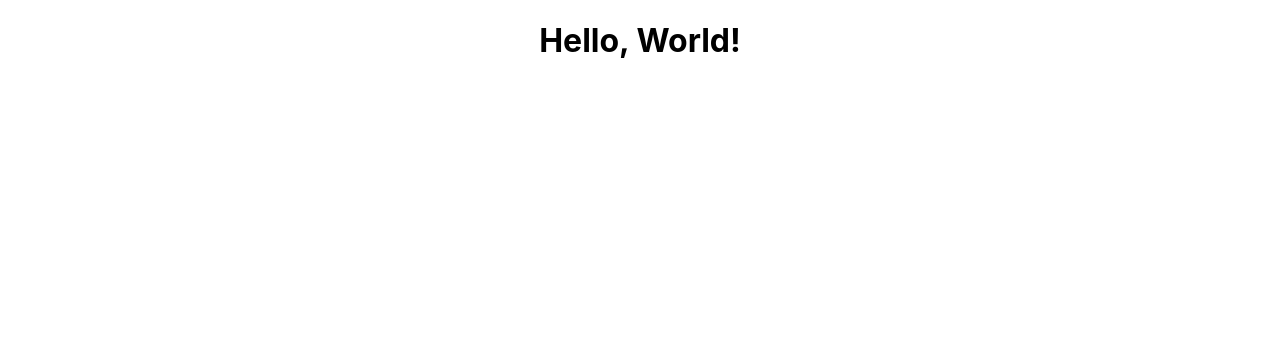
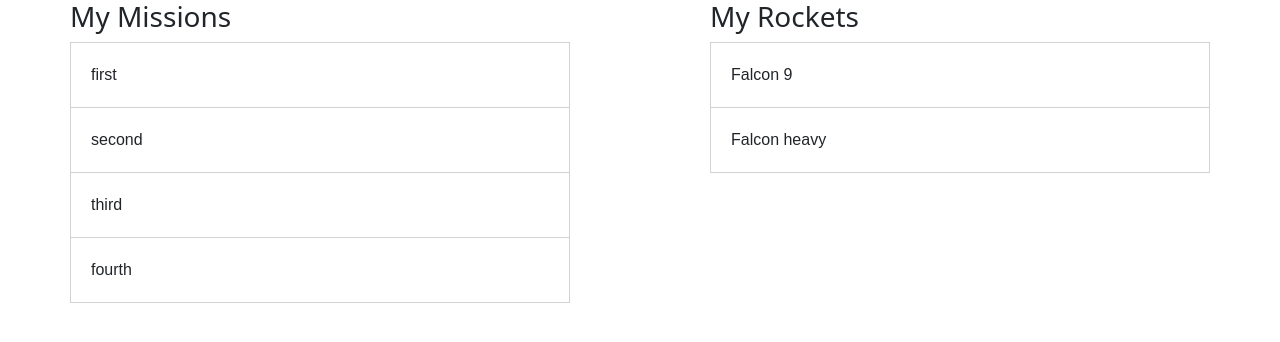
Before and after one commit to yonas44/space-travelers-hub, a React (Create React App) app: page /profile in a window 1280 px wide. Shown: the top 342 px of the page. Built offline with nearby package versions, Linux system fonts and the light colour scheme.

Commit message:
Add profile component

```diff
--- a/package.json
+++ b/package.json
@@ -3,13 +3,17 @@
   "version": "0.1.0",
   "private": true,
   "dependencies": {
+    "@reduxjs/toolkit": "^1.9.1",
     "@testing-library/jest-dom": "^5.16.5",
     "@testing-library/react": "^13.4.0",
     "@testing-library/user-event": "^13.5.0",
+    "bootstrap": "^5.2.3",
     "react": "^18.2.0",
+    "react-bootstrap": "^2.7.0",
     "react-dom": "^18.2.0",
     "react-redux": "^8.0.5",
     "react-router": "^6.5.0",
+    "react-router-dom": "^6.5.0",
     "react-scripts": "5.0.1",
     "redux-logger": "^3.0.6",
     "web-vitals": "^2.1.4"
--- a/src/App.css
+++ b/src/App.css
@@ -1,39 +1,5 @@
-.App {
-  text-align: center;
+* {
+  margin: 0;
+  padding: 0;
+  box-sizing: border-box;
 }
-
-.App-logo {
-  height: 40vmin;
-  pointer-events: none;
-}
-
-@media (prefers-reduced-motion: no-preference) {
-  .App-logo {
-    animation: App-logo-spin infinite 20s linear;
-  }
-}
-
-.App-header {
-  background-color: #282c34;
-  min-height: 100vh;
-  display: flex;
-  flex-direction: column;
-  align-items: center;
-  justify-content: center;
-  font-size: calc(10px + 2vmin);
-  color: white;
-}
-
-.App-link {
-  color: #61dafb;
-}
-
-@keyframes App-logo-spin {
-  from {
-    transform: rotate(0deg);
-  }
-
-  to {
-    transform: rotate(360deg);
-  }
-}
--- a/src/App.js
+++ b/src/App.js
@@ -1,9 +1,14 @@
+import { Route, Routes } from 'react-router';
+import ProfilePage from './components/Profile';
+import 'bootstrap/dist/css/bootstrap.min.css';
 import './App.css';
 
 function App() {
   return (
     <div className="App">
-      <h1>Hello, World!</h1>
+      <Routes>
+        <Route element={<ProfilePage />} path="/profile" />
+      </Routes>
     </div>
   );
 }
--- /dev/null
+++ b/src/components/Profile.js
@@ -0,0 +1,41 @@
+import React from 'react';
+import './styles/Profile.css';
+
+const ProfilePage = () => (
+  <div className="profile-wrapper">
+    <div className="mission-section">
+      <h3>My Missions</h3>
+      <table className="mission-table">
+        <tbody>
+          <tr>
+            <td>first</td>
+          </tr>
+          <tr>
+            <td>second</td>
+          </tr>
+          <tr>
+            <td>third</td>
+          </tr>
+          <tr>
+            <td>fourth</td>
+          </tr>
+        </tbody>
+      </table>
+    </div>
+    <div>
+      <h3>My Rockets</h3>
+      <table className="rocket-table">
+        <tbody>
+          <tr>
+            <td>Falcon 9</td>
+          </tr>
+          <tr>
+            <td>Falcon heavy</td>
+          </tr>
+        </tbody>
+      </table>
+    </div>
+  </div>
+);
+
+export default ProfilePage;
--- /dev/null
+++ b/src/components/styles/Profile.css
@@ -0,0 +1,20 @@
+.profile-wrapper {
+  display: flex;
+  justify-content: space-around;
+}
+
+.mission-table,
+.rocket-table {
+  width: 500px;
+}
+
+table {
+  font-family: arial, sans-serif;
+  border-collapse: collapse;
+}
+
+table td {
+  border: 1px solid lightgray;
+  text-align: left;
+  padding: 20px;
+}
--- a/src/index.css
+++ b/src/index.css
@@ -1,27 +1,5 @@
-body {
+* {
   margin: 0;
-  font-family:
-    -apple-system,
-    BlinkMacSystemFont,
-    'Segoe UI',
-    'Roboto',
-    'Oxygen',
-    'Ubuntu',
-    'Cantarell',
-    'Fira Sans',
-    'Droid Sans',
-    'Helvetica Neue',
-    sans-serif;
-  -webkit-font-smoothing: antialiased;
-  -moz-osx-font-smoothing: grayscale;
+  padding: 0;
+  box-sizing: border-box;
 }
-
-code {
-  font-family:
-    source-code-pro,
-    Menlo,
-    Monaco,
-    Consolas,
-    'Courier New',
-    monospace;
-}
--- a/src/index.js
+++ b/src/index.js
@@ -1,13 +1,20 @@
 import React from 'react';
 import ReactDOM from 'react-dom/client';
-import './index.css';
+import { Provider } from 'react-redux';
+import { BrowserRouter } from 'react-router-dom';
 import App from './App';
 import reportWebVitals from './reportWebVitals';
+import './index.css';
+import store from './redux/configureStore';
 
 const root = ReactDOM.createRoot(document.getElementById('root'));
 root.render(
   <React.StrictMode>
-    <App />
+    <BrowserRouter>
+      <Provider store={store}>
+        <App />
+      </Provider>
+    </BrowserRouter>
   </React.StrictMode>,
 );
 
--- /dev/null
+++ b/src/redux/configureStore.js
@@ -0,0 +1,10 @@
+import { configureStore } from '@reduxjs/toolkit';
+import missionReducer from './missions/missions';
+
+const store = configureStore({
+  reducer: {
+    missions: missionReducer,
+  },
+});
+
+export default store;
--- /dev/null
+++ b/src/redux/missions/missions.js
@@ -0,0 +1,15 @@
+import { createSlice } from '@reduxjs/toolkit';
+
+const missionsSlice = createSlice({
+  name: 'missions',
+  initialState: {
+    missions: [],
+  },
+  reducers: {
+    joinMission: (state, action) => ({ ...state, joined: action.payload }),
+  },
+});
+
+export const { joinMission } = missionsSlice.actions;
+
+export default missionsSlice.reducer;
```
Also changed, not shown: src/components/Missions.js (added, +25 -0 lines), 1 other file (tests, documents, lock files or other folders).
